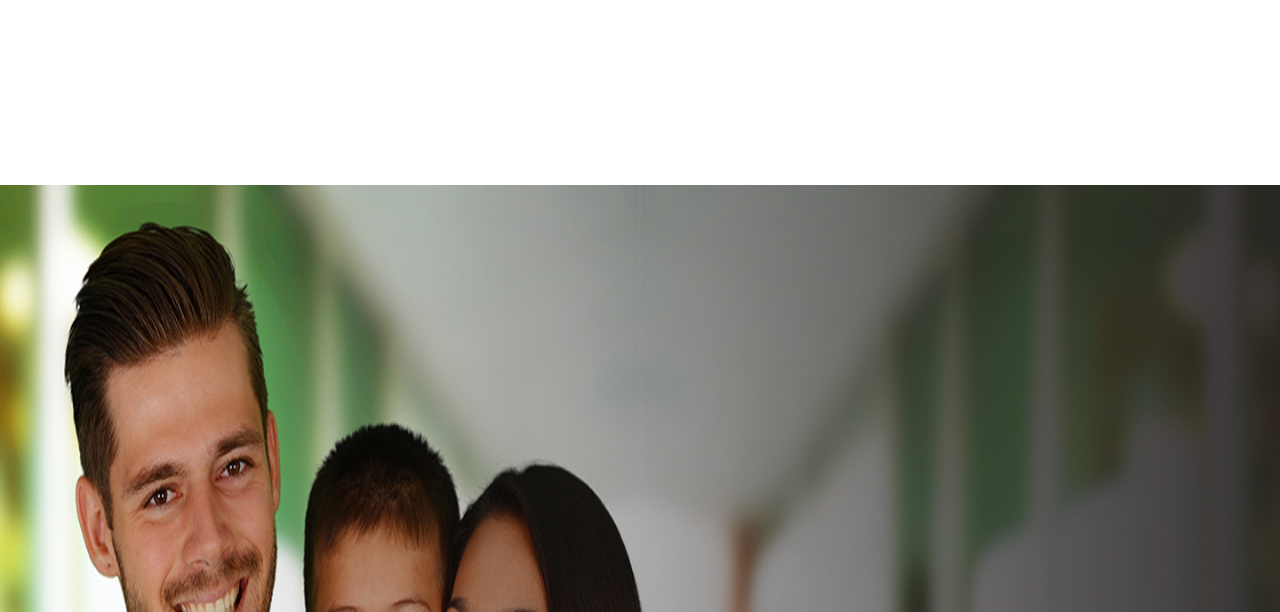
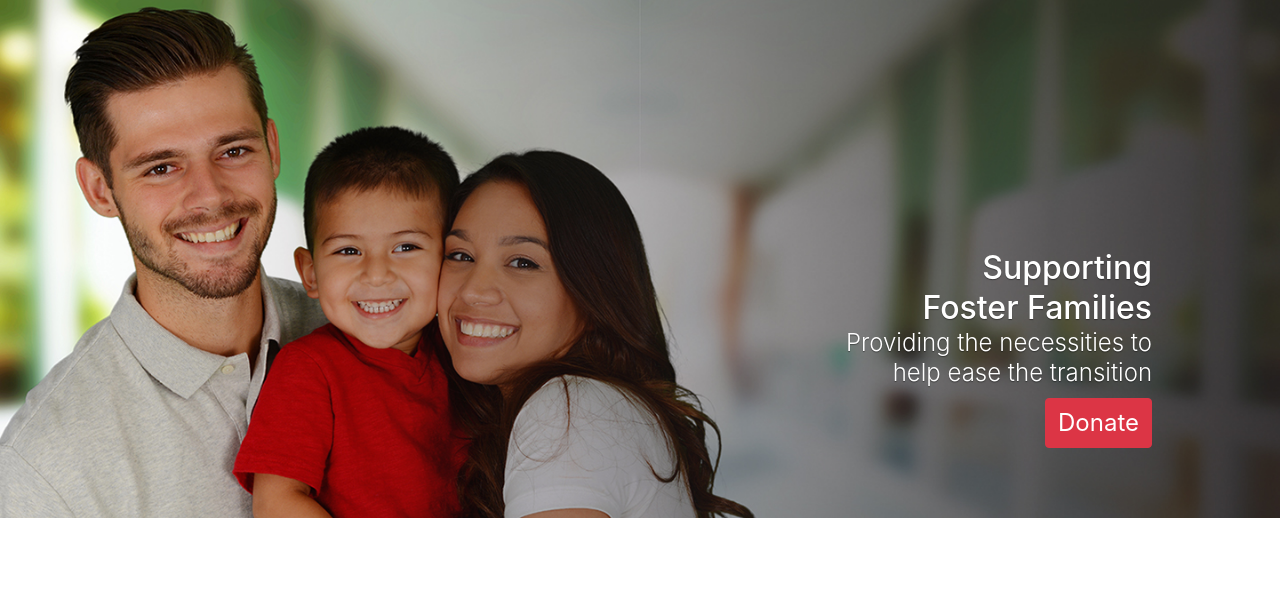
Before and after one commit to richellek/FCWebsite, a website: page index.html in a window 1280 px wide. Shown: the part 135-747 px from the top of the page. Drawn offline with nearby package versions, Linux system fonts and the light colour scheme.

Commit message:
Carousel Testing

```diff
--- a/css/styles.css
+++ b/css/styles.css
@@ -24,22 +24,22 @@ address {
 
 /* Carousel Base*/
 .carousel-container {
-  margin-top: 150px;
+  margin-top: 200px;
   position: relative;
   z-index: 9;
-  height: 150px;
+  height: git50px;
 }
 .carousel img {
-  margin-top: 0px;
+  margin-top: 120px;
   height: 100%;
-  width: 10%;
+  width: 100%;
 }
 .carousel-caption {
   background-color: transparent;
   position: relative;
   max-width: 200px;
-  padding: -250px 0px 0px 20px;
-  margin-top: 0px;
+  padding: 0px 20px 0px 20px;
+  margin-top: -320px;
   margin-right: 50px;
   text-align: right;
   float:right;
--- a/index.html
+++ b/index.html
@@ -62,11 +62,10 @@
 
 
      <!-- Carousel-->
-     <div id="myCarousel" class="carousel">
+     <div id="myCarousel" class="carousel slide">
         <div class="carousel-inner">
-
+                <img src="/images/Home.jpg">
                 <div class="carousel-container">
-                  <img src="/images/Home.jpg">
                   <div class="carousel-caption">
                     <h1>Supporting<br>Foster Families</h1>
                     <p class="lead">Providing the necessities to<br>help ease the transition</p>
```
